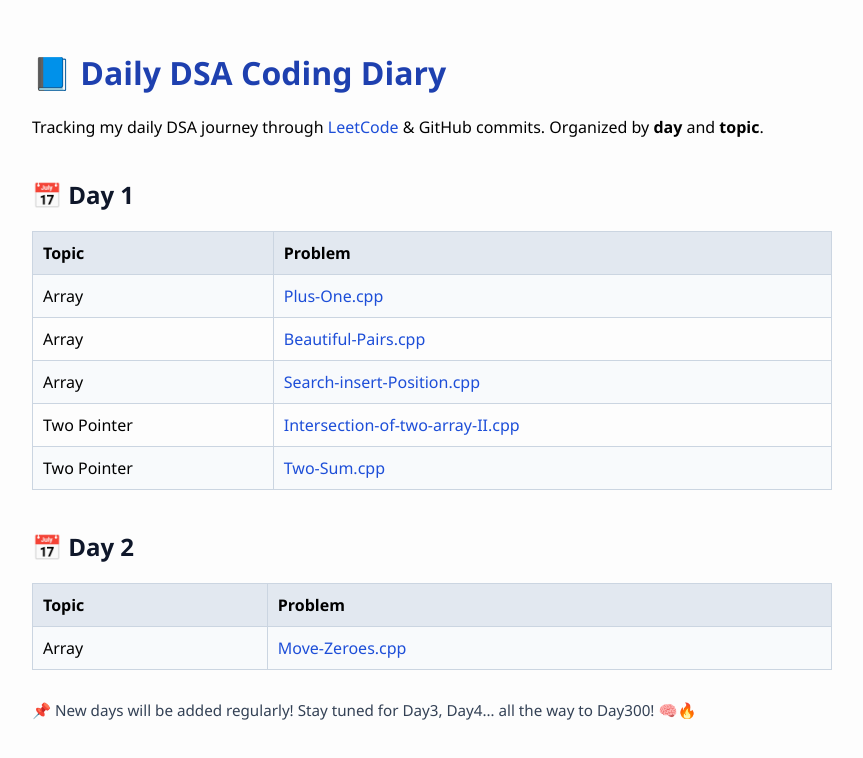
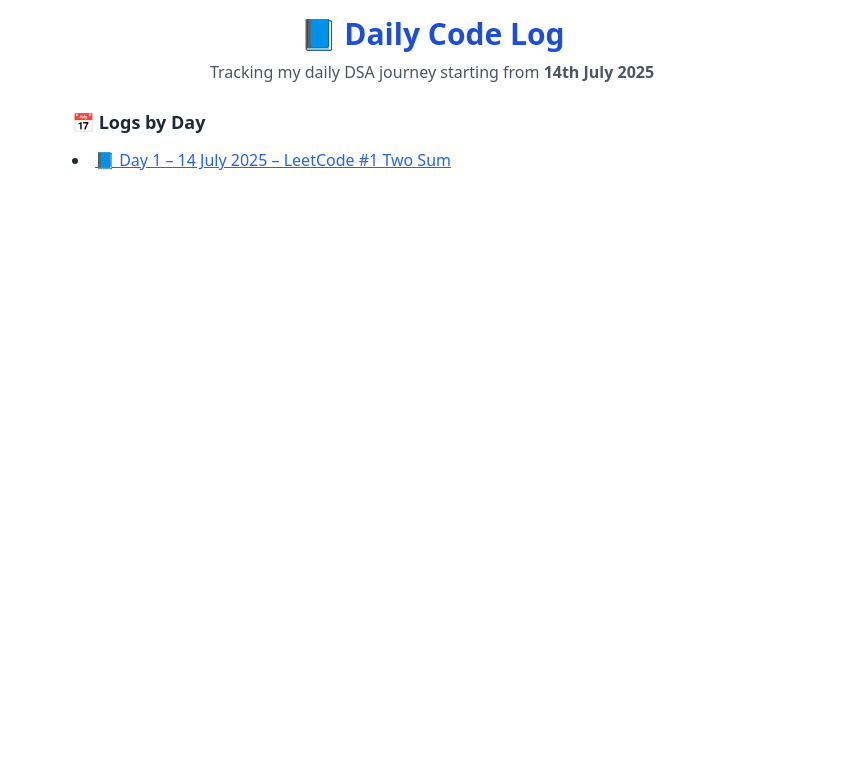
Before and after one commit to Amitesh-AL1021/DailyCodeLog, a plain HTML site: page coding.html in a window 1280 px wide. Shown: the whole page, without its empty margins (208-1071 px from the left). Drawn offline with nearby package versions, Linux system fonts and the light colour scheme.

Commit message:
🔗 Linked coding.html to homepage for Daily Logs

```diff
--- a/coding.html
+++ b/coding.html
@@ -3,76 +3,24 @@
 <head>
   <meta charset="UTF-8" />
   <meta name="viewport" content="width=device-width, initial-scale=1.0"/>
-  <title>📘 DailyCodeLog | Amitesh Thakur</title>
-  <style>
-    body {
-      font-family: 'Segoe UI', sans-serif;
-      max-width: 800px;
-      margin: auto;
-      padding: 30px;
-      background-color: #fdfdfd;
-    }
-    h1 {
-      font-size: 2rem;
-      color: #1e40af;
-    }
-    h2 {
-      color: #0f172a;
-      margin-top: 40px;
-    }
-    table {
-      width: 100%;
-      border-collapse: collapse;
-      margin-top: 10px;
-    }
-    th, td {
-      border: 1px solid #cbd5e1;
-      padding: 10px;
-      text-align: left;
-    }
-    th {
-      background-color: #e2e8f0;
-      font-weight: bold;
-    }
-    tr:nth-child(even) {
-      background-color: #f8fafc;
-    }
-    a {
-      color: #1d4ed8;
-      text-decoration: none;
-    }
-    a:hover {
-      text-decoration: underline;
-    }
-    .note {
-      margin-top: 30px;
-      font-size: 0.95rem;
-      color: #334155;
-    }
-  </style>
+  <title>DailyCodeLog – Amitesh</title>
+  <script src="https://cdn.tailwindcss.com"></script>
 </head>
-<body>
+<body class="bg-white text-gray-800 px-6 py-4 max-w-3xl mx-auto">
+  <header class="text-center mb-6">
+    <h1 class="text-3xl font-bold text-blue-700">📘 Daily Code Log</h1>
+    <p class="text-gray-600 mt-2">Tracking my daily DSA journey starting from <strong>14th July 2025</strong></p>
+  </header>
 
-  <h1>📘 Daily DSA Coding Diary</h1>
-  <p>Tracking my daily DSA journey through <a href="https://leetcode.com/u/TUF-ASUS/" target="_blank">LeetCode</a> & GitHub commits. Organized by <strong>day</strong> and <strong>topic</strong>.</p>
-
-  <h2>📅 Day 1</h2>
-  <table>
-    <tr><th>Topic</th><th>Problem</th></tr>
-    <tr><td>Array</td><td><a href="Day1/Plus-One.cpp" target="_blank">Plus-One.cpp</a></td></tr>
-    <tr><td>Array</td><td><a href="Day1/Beautiful-Pairs.cpp" target="_blank">Beautiful-Pairs.cpp</a></td></tr>
-    <tr><td>Array</td><td><a href="Day1/Search-insert-Position.cpp" target="_blank">Search-insert-Position.cpp</a></td></tr>
-    <tr><td>Two Pointer</td><td><a href="Day1/Intersection-of-two-array-II.cpp" target="_blank">Intersection-of-two-array-II.cpp</a></td></tr>
-    <tr><td>Two Pointer</td><td><a href="Day1/Two-Sum.cpp" target="_blank">Two-Sum.cpp</a></td></tr>
-  </table>
-
-  <h2>📅 Day 2</h2>
-  <table>
-    <tr><th>Topic</th><th>Problem</th></tr>
-    <tr><td>Array</td><td><a href="Day2/Move-Zeroes.cpp" target="_blank">Move-Zeroes.cpp</a></td></tr>
-  </table>
-
-  <p class="note">📌 New days will be added regularly! Stay tuned for Day3, Day4… all the way to Day300! 🧠🔥</p>
-
+  <section>
+    <h2 class="text-lg font-semibold mb-3">📅 Logs by Day</h2>
+    <ul class="list-disc list-inside space-y-2">
+      <li>
+        <a href="https://github.com/Amitesh-AL1021/DailyCodeLog/tree/main/Day1" target="_blank" class="text-blue-600 underline">
+          📘 Day 1 – 14 July 2025 – LeetCode #1 Two Sum
+        </a>
+      </li>
+    </ul>
+  </section>
 </body>
 </html>
```
Also changed, not shown: index.html (+2 -1 lines).
